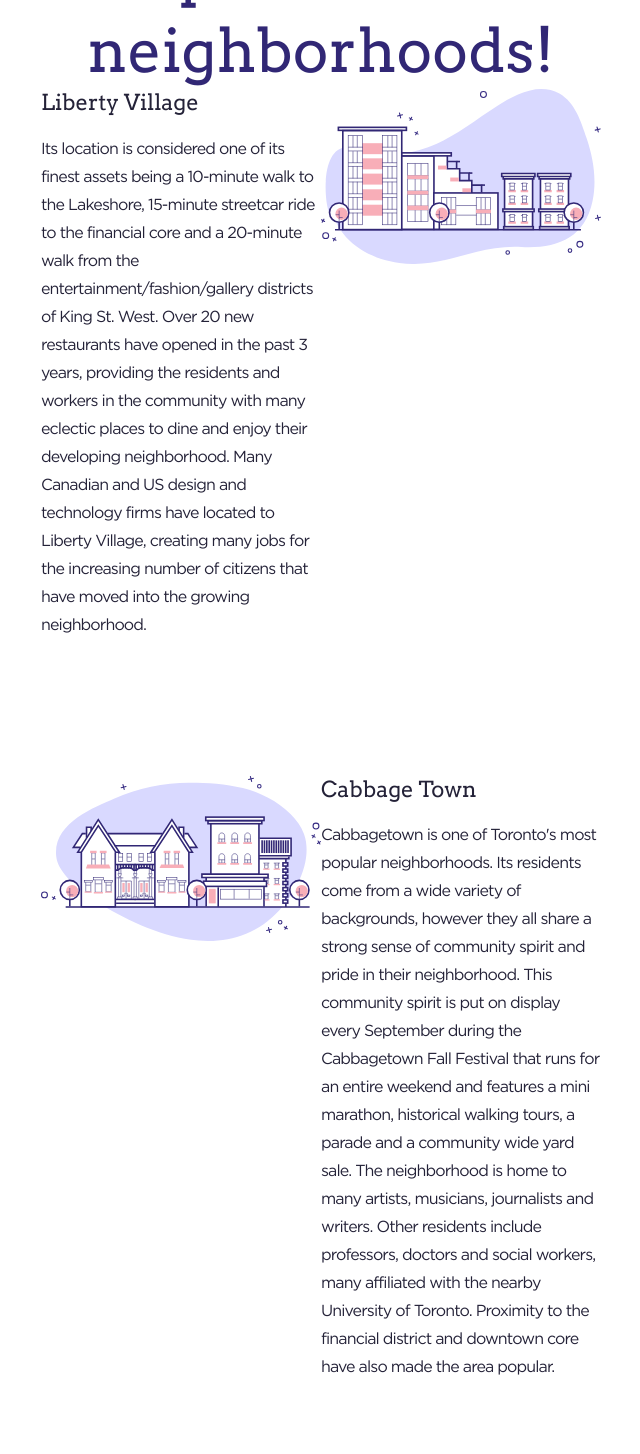
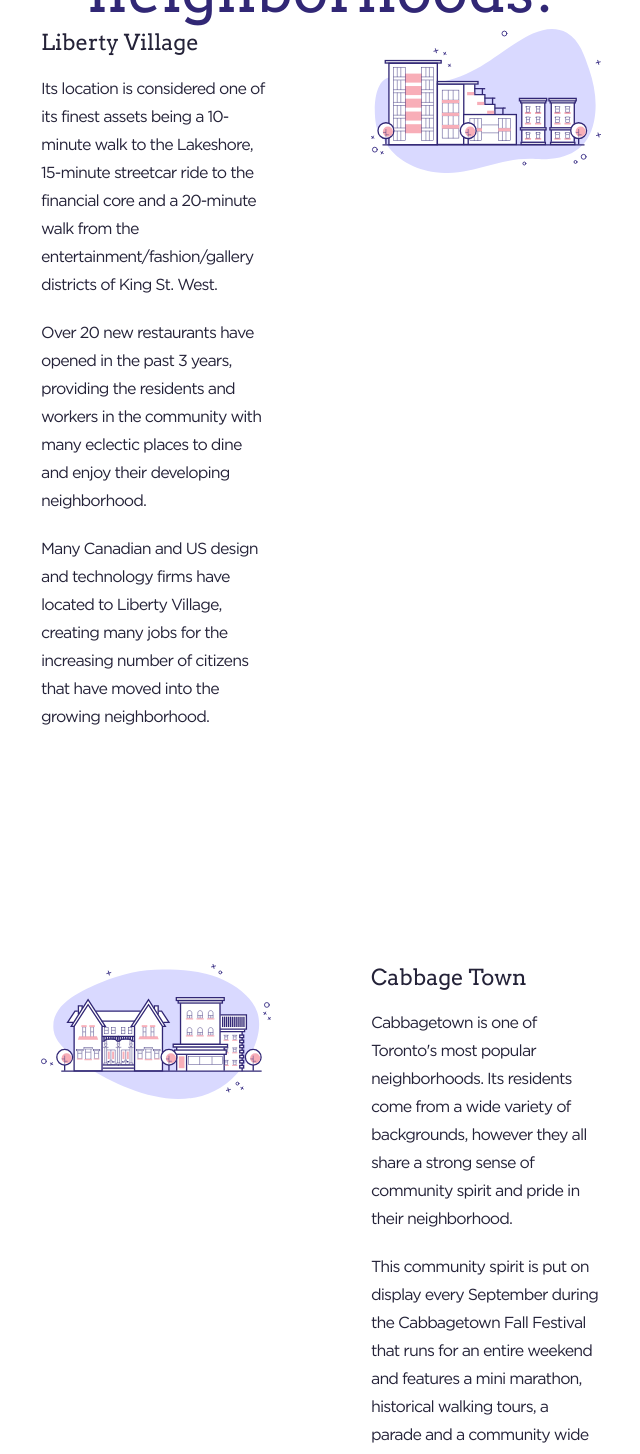
Before and after one commit to JuanTValdez/Living-in-the-Six, a React (Create React App) app: page / in a window 1280 px wide. Shown: the part 2360-3814 px from the top of the page, without its empty margins (319-959 px from the left). Built offline with nearby package versions, Linux system fonts and the light colour scheme.

Commit message:
broke up neighborhood info into multi p tags

```diff
--- a/src/components/Home.js
+++ b/src/components/Home.js
@@ -108,13 +108,20 @@ export default function Home() {
 							Its location is considered one of its finest assets being a
 							10-minute walk to the Lakeshore, 15-minute streetcar ride to the
 							financial core and a 20-minute walk from the
-							entertainment/fashion/gallery districts of King St. West. Over 20
-							new restaurants have opened in the past 3 years, providing the
-							residents and workers in the community with many eclectic places
-							to dine and enjoy their developing neighborhood. Many Canadian and
-							US design and technology firms have located to Liberty Village,
-							creating many jobs for the increasing number of citizens that have
-							moved into the growing neighborhood.
+							entertainment/fashion/gallery districts of King St. West.
+						</p>{' '}
+						<p className='headline-info font-size-16'>
+							Over 20 new restaurants have opened in the past 3 years, providing
+							the residents and workers in the community with many eclectic
+							places to dine and enjoy their developing neighborhood.
+						</p>{' '}
+						<p className='headline-info font-size-16'>
+							{' '}
+							<p className='headline-info font-size-16'>
+								Many Canadian and US design and technology firms have located to
+								Liberty Village, creating many jobs for the increasing number of
+								citizens that have moved into the growing neighborhood.
+							</p>
 						</p>
 					</div>
 					<img src={LibertyVillage} alt='Liberty Village Condos' />
@@ -126,15 +133,21 @@ export default function Home() {
 							Cabbagetown is one of Toronto's most popular neighborhoods. Its
 							residents come from a wide variety of backgrounds, however they
 							all share a strong sense of community spirit and pride in their
-							neighborhood. This community spirit is put on display every
-							September during the Cabbagetown Fall Festival that runs for an
-							entire weekend and features a mini marathon, historical walking
-							tours, a parade and a community wide yard sale. The neighborhood
-							is home to many artists, musicians, journalists and writers. Other
-							residents include professors, doctors and social workers, many
-							affiliated with the nearby University of Toronto. Proximity to the
-							financial district and downtown core have also made the area
-							popular.
+							neighborhood.
+						</p>{' '}
+						<p className='headline-info font-size-16'>
+							{' '}
+							This community spirit is put on display every September during the
+							Cabbagetown Fall Festival that runs for an entire weekend and
+							features a mini marathon, historical walking tours, a parade and a
+							community wide yard sale.
+						</p>{' '}
+						<p className='headline-info font-size-16'>
+							The neighborhood is home to many artists, musicians, journalists
+							and writers. Other residents include professors, doctors and
+							social workers, many affiliated with the nearby University of
+							Toronto. Proximity to the financial district and downtown core
+							have also made the area popular.
 						</p>
 					</div>
 					<div>
@@ -146,11 +159,15 @@ export default function Home() {
 							estate. CityPlace encompasses 5.4 million square feet of
 							residential and commercial space making this one of the highest
 							density neighborhoods in Toronto. Residents enjoy a commute free
-							live, work and play lifestyle. At the heart of this urban
-							development is Artspace, an outdoor public art gallery featuring
-							installations and sculptures dispersed throughout the
-							neighborhood. The focal point of the neighborhood is Canoe Landing
-							Park, an 8 acre park dotted with a myriad of art installations.
+							live, work and play lifestyle.
+						</p>{' '}
+						<p className='headline-info font-size-16'>
+							{' '}
+							At the heart of this urban development is Artspace, an outdoor
+							public art gallery featuring installations and sculptures
+							dispersed throughout the neighborhood. The focal point of the
+							neighborhood is Canoe Landing Park, an 8 acre park dotted with a
+							myriad of art installations.
 						</p>
 					</div>
 					<img src={Cityplace} alt='Cityplace Skyline' />
--- a/src/styles/Home.css
+++ b/src/styles/Home.css
@@ -77,9 +77,7 @@
 }
 
 .headline-info {
-	/* width: 53%; */
-	margin: 0 auto 8rem;
-	text-align: center;
+	margin: 0 auto 2rem;
 	font-family: 'Gotham-Book';
 
 	text-align: left;
@@ -104,6 +102,7 @@
 	display: grid;
 	grid-template-columns: repeat(2, 1fr);
 	grid-template-rows: repeat(3, 1fr);
+	gap: 10rem;
 }
 
 .neighborhood {
```
